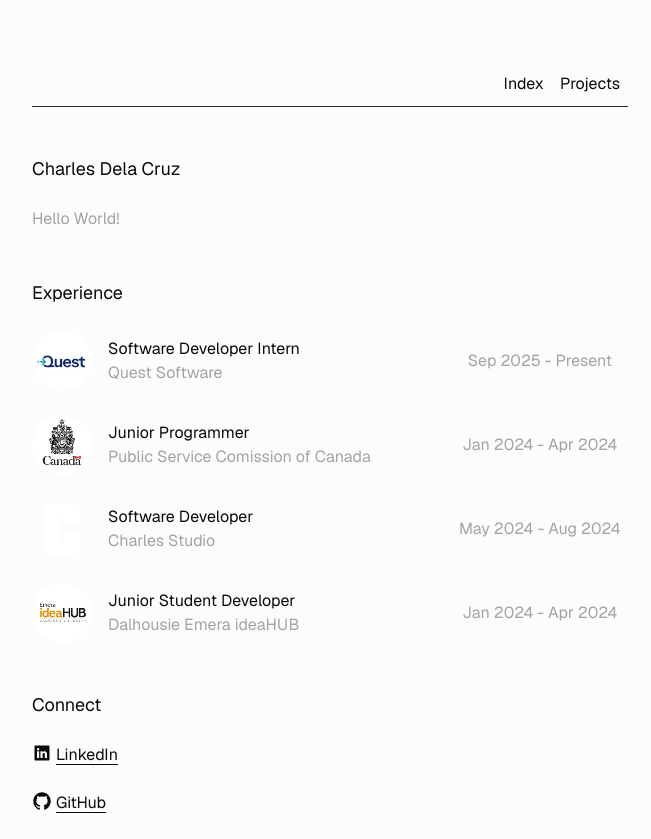
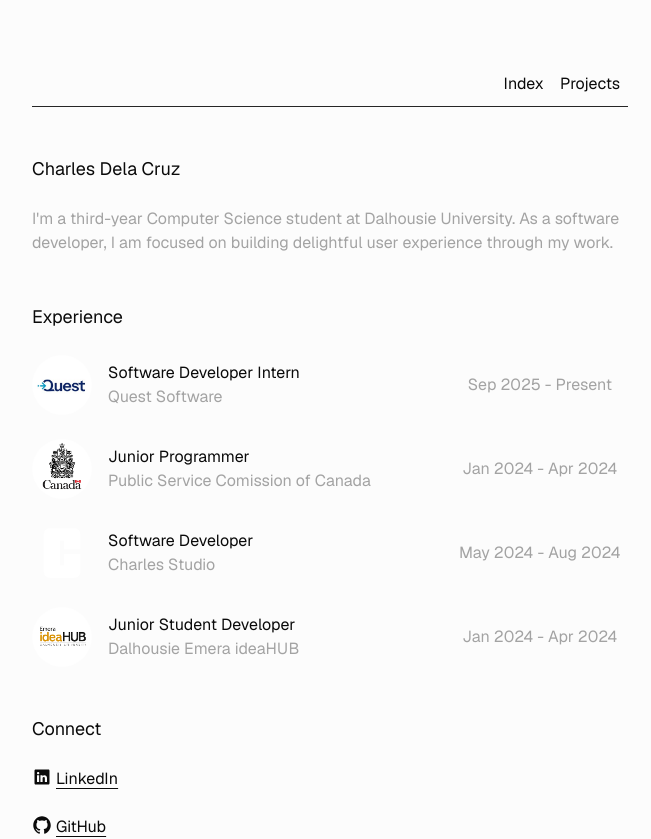
Before and after one commit to cdemzy/portfolio, a Next.js app: page / in a window 1280 px wide. Shown: the whole page, without its empty margins (310-961 px from the left). Before the commit the page ends 815 px from the top, so only its background shows below. Built offline with nearby package versions, Linux system fonts and the light colour scheme.

Commit message:
feat: update Intro component with personal introduction and focus on user experience

```diff
--- a/app/components/Intro.tsx
+++ b/app/components/Intro.tsx
@@ -5,7 +5,10 @@ export default function Intro() {
     <section className="index-section" id="Intro">
       <h1>Charles Dela Cruz</h1>
       <article className="text-secondary">
-        Hello World!
+        <p className="textbase">
+          I'm a third-year Computer Science student at Dalhousie University.
+          As a software developer, I am focused on building delightful user experience through my work.
+        </p>
       </article>
     </section>
   )
```
